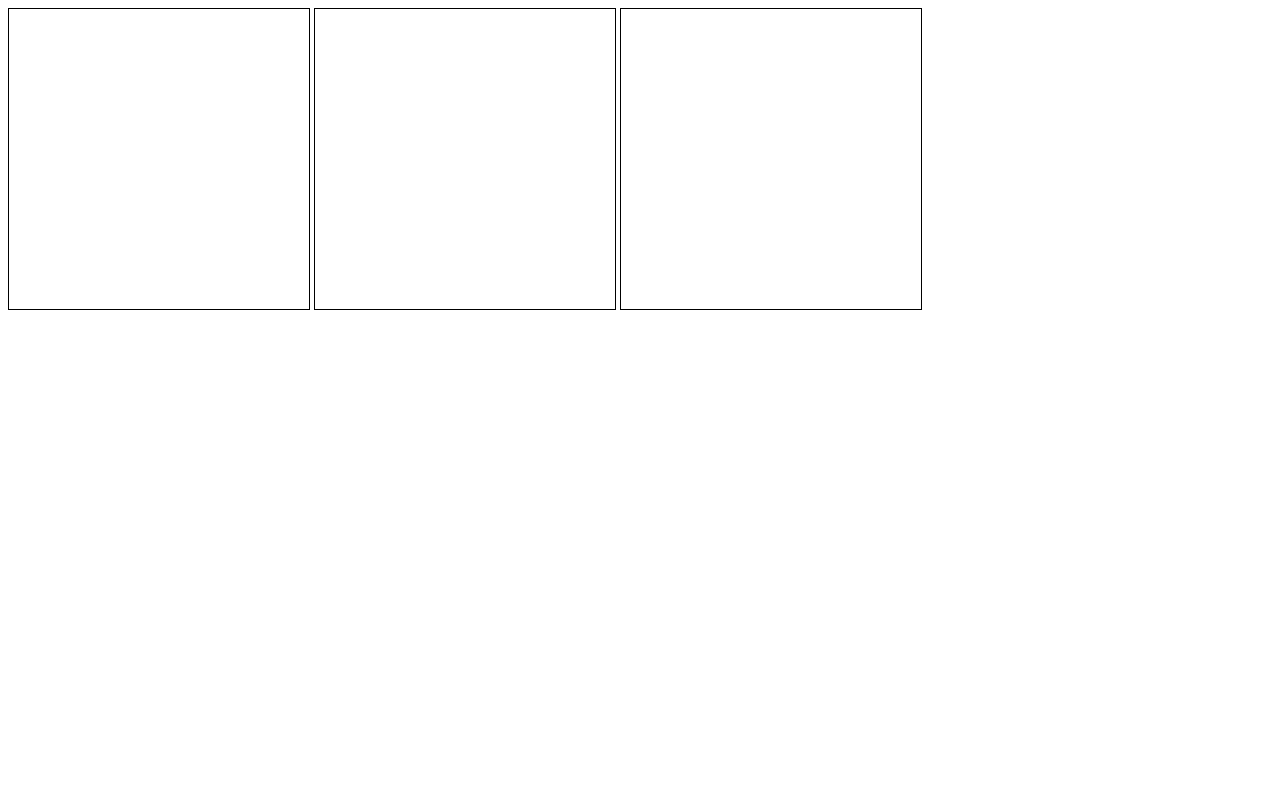
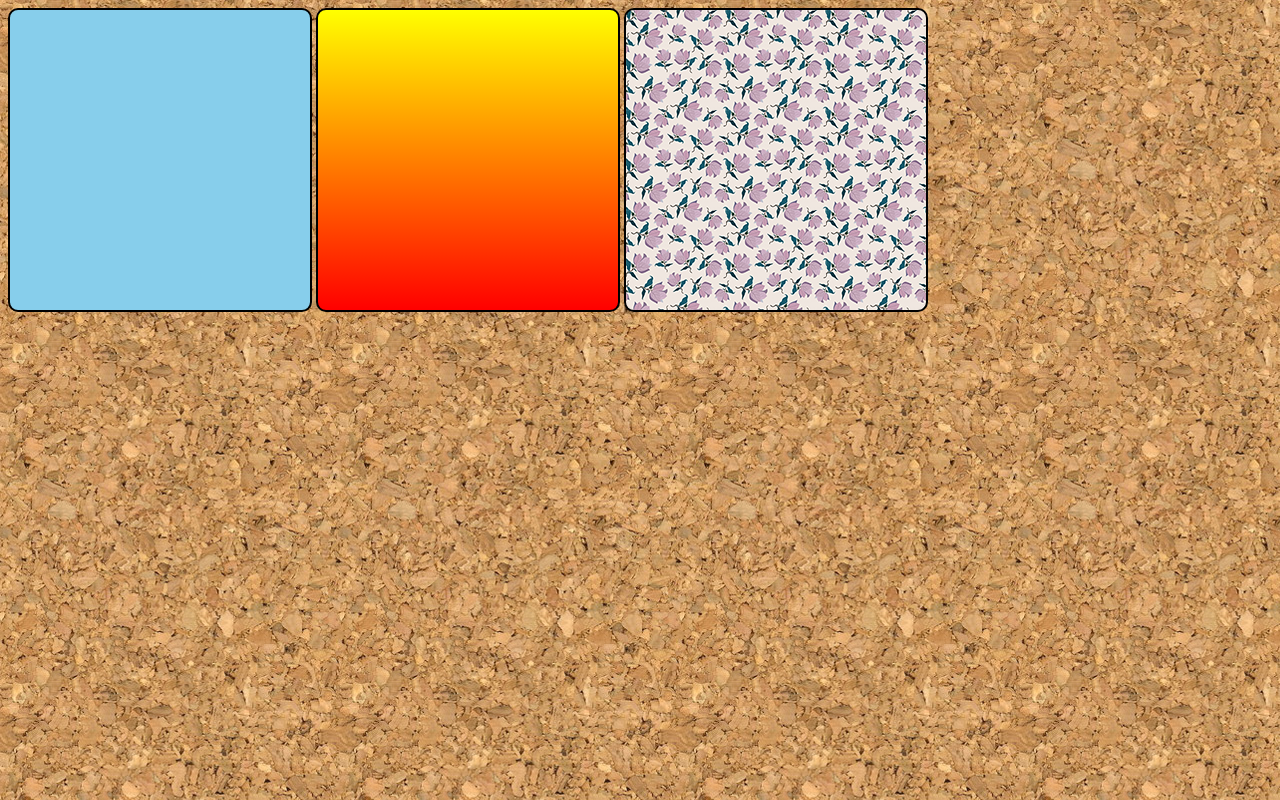
Before and after one commit to Ronaldo321/html-css, a plain HTML site: page exercicios/ex022/fundo001.html in a window 1280 px wide. Drawn offline with Linux system fonts and the light colour scheme.

Commit message:
aprendendo a por fundo

```diff
--- a/exercicios/ex022/fundo001.html
+++ b/exercicios/ex022/fundo001.html
@@ -6,22 +6,40 @@
     <meta name="viewport" content="width=device-width, initial-scale=1.0">
     <title>Teste de Imagem de Fundo</title>
     <style>
+        body {
+            background-image: url('imagens/wallpaper001.jpg');
+        }
+
         div.quadrado {
             display: inline-block;
-            border: 1px solid black;
+            border: 2px solid black;
+            border-radius: 10px;
+            background-color: lightgray;
             width: 300px;
             height: 300px;
+        }
+
+        div#q1 {
+            background-color: skyblue;
+        }
+
+        div#q2 {
+            background-image: linear-gradient(to bottom, yellow, red);
+        }
+
+        div#q3 {
+            background-image: url('imagens/pattern003.png');
         }
     </style>
 </head>
 <body>
-    <div class="quadrado">
+    <div class="quadrado" id="q1">
 
     </div>
-    <div class="quadrado">
+    <div class="quadrado" id="q2">
 
     </div>
-    <div class="quadrado">
+    <div class="quadrado" id="q3">
 
     </div>
 </body>
```
